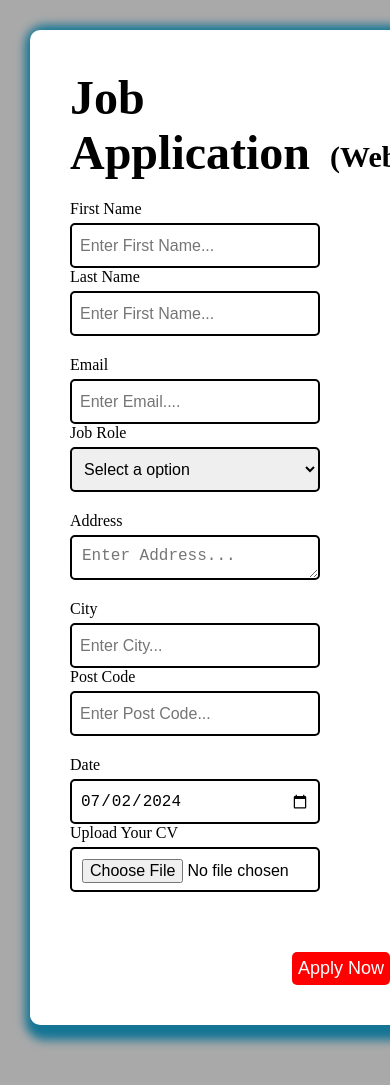
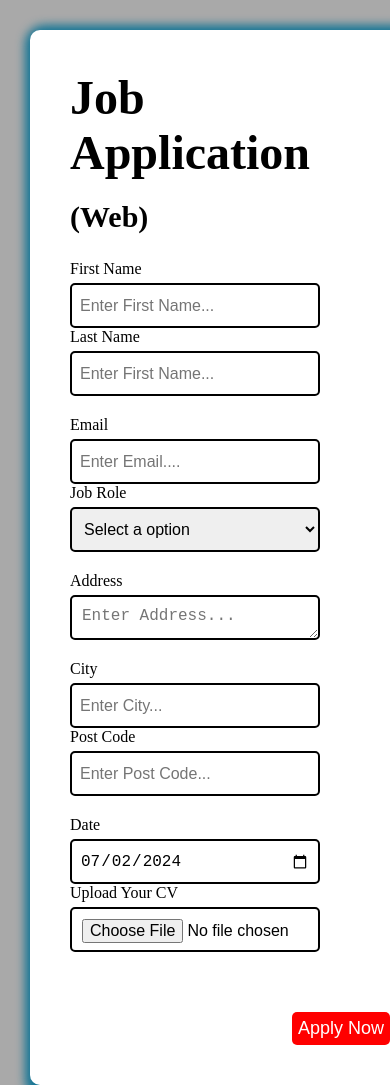
Before and after one commit to Anindokumarroy/Job-Application-Website, a plain HTML site: page index.html in a window 390 px wide. Shown: the top 1085 px of the page. Before the commit the page ends 1055 px from the top, so only its background shows below. Drawn offline with Linux system fonts and the light colour scheme.

Commit message:
web flex direction column

```diff
--- a/style.css
+++ b/style.css
@@ -255,4 +255,8 @@ input:focus{
     padding: 40px;
     box-shadow: 5px 5px 10px 10px rgb(20, 117, 149);
 }
+.top-section{
+    display: flex;
+    flex-direction: column;
 }
+}
```
